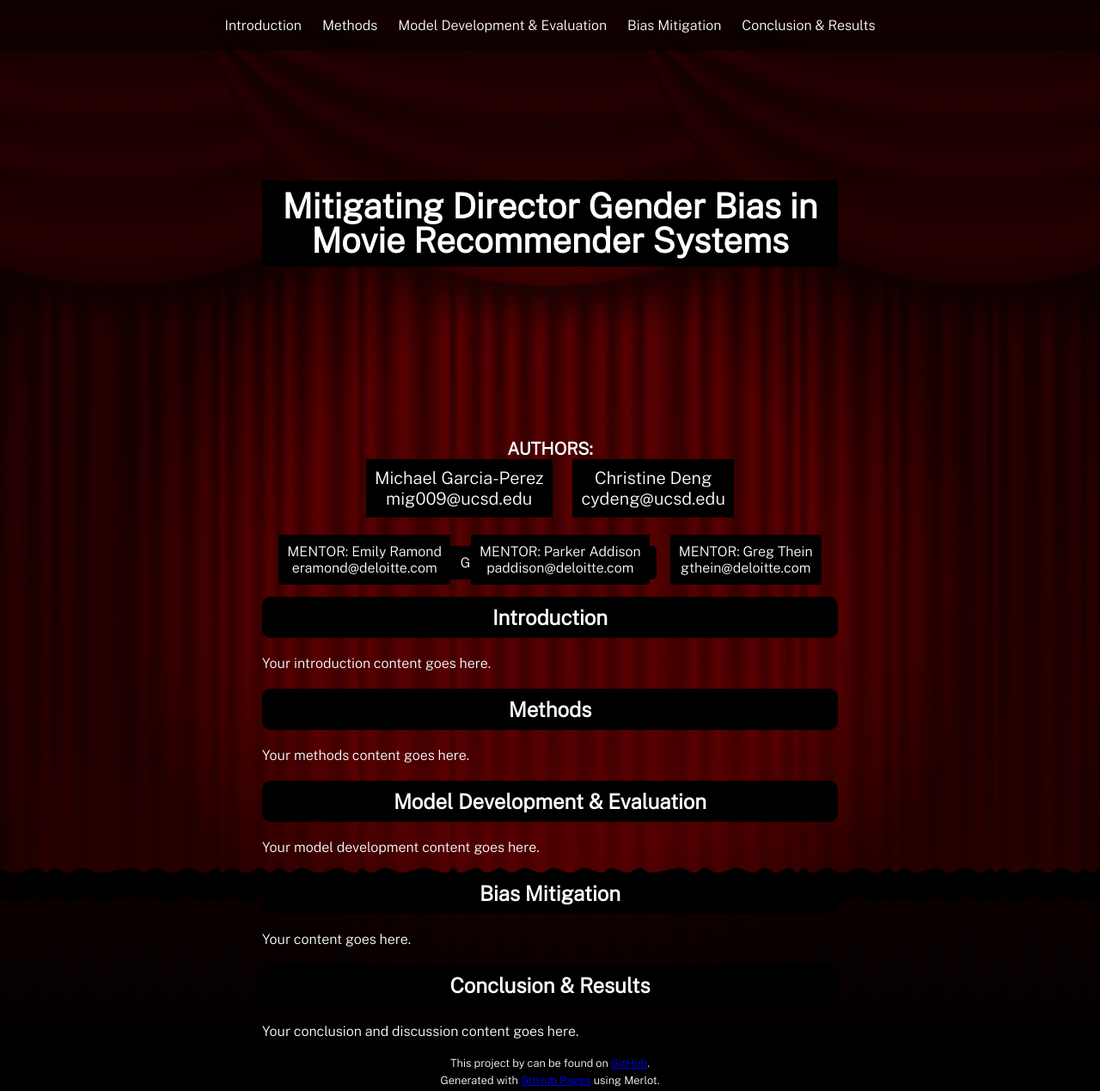
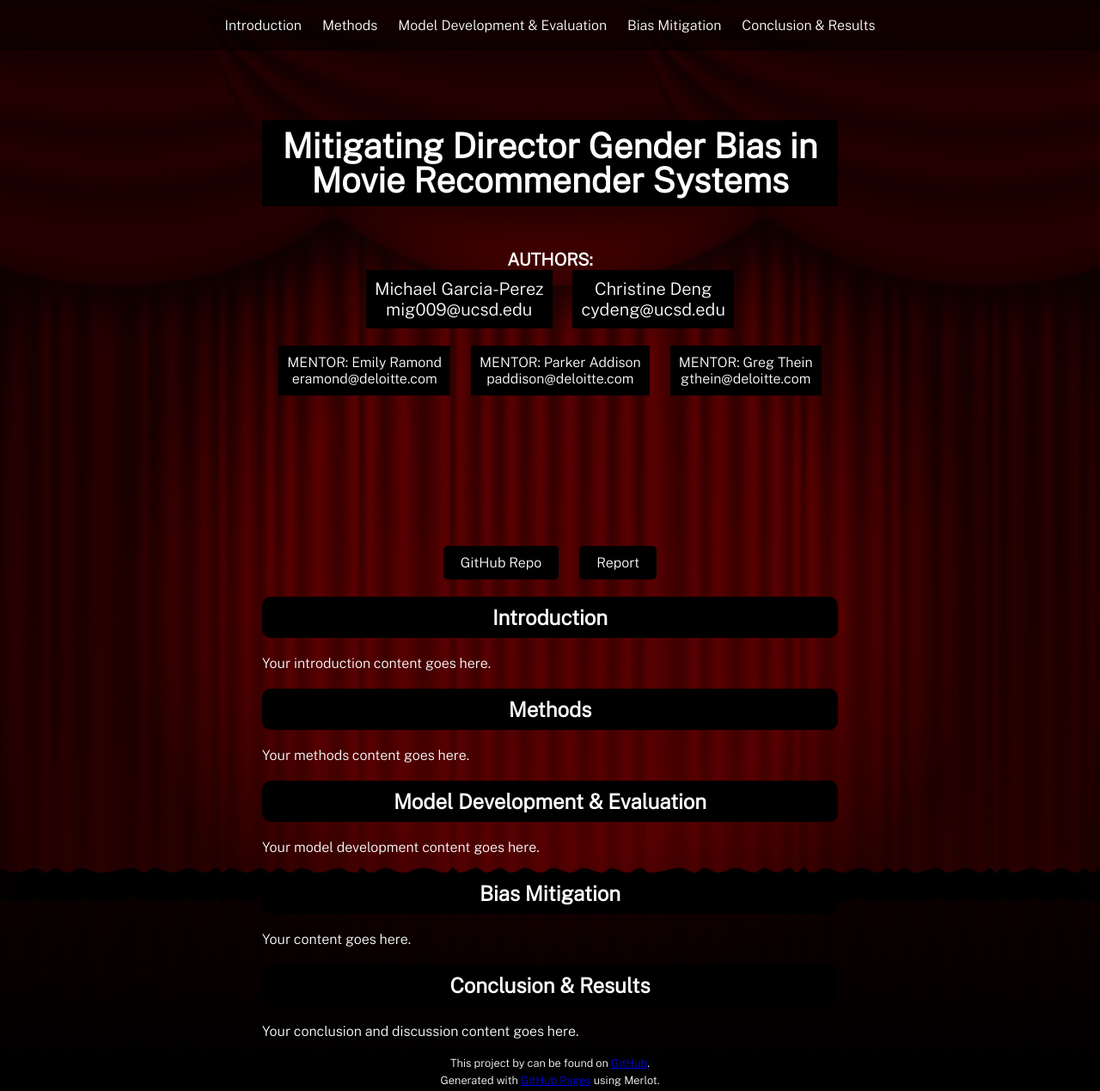
Before and after one commit to michael-garciaperez/DSC180A-Methodology-5, a Jekyll site: the page built from index.md, in a window 1280 px wide and 1269 px high. Shown: the whole window at 86% size. Built offline with Jekyll 4.4.1, drawn with Linux system fonts in a browser that asks for light colours.

Commit message:
Update style.scss

```diff
--- a/assets/css/style.scss
+++ b/assets/css/style.scss
@@ -47,12 +47,12 @@
   line-height: 1;
   background-color: black;
   padding: 10px 20px;
-  margin-top: 120px; /* Adjusted margin-top value for h1 */
+  margin-top: 50px; /* Adjusted margin-top value for h1 */
 }
 
 .author-mentor-container {
   text-align: center;
-  margin-top: 200px; /* Adjusted margin-top value for author-mentor-container */
+  margin-top: 50px; /* Adjusted margin-top value for author-mentor-container */
 }
 
 .author-mentor-container p {
```
